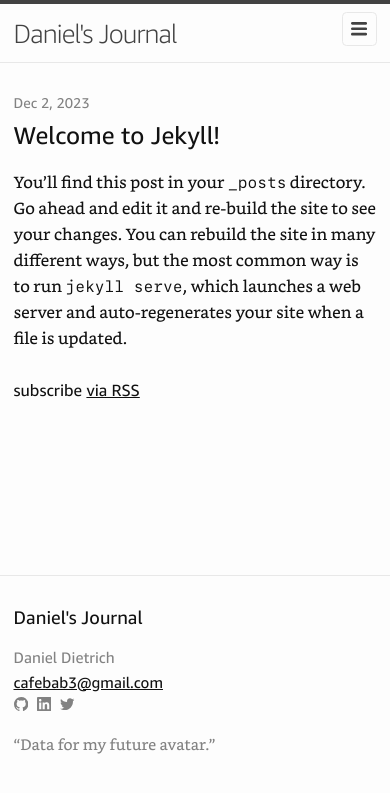
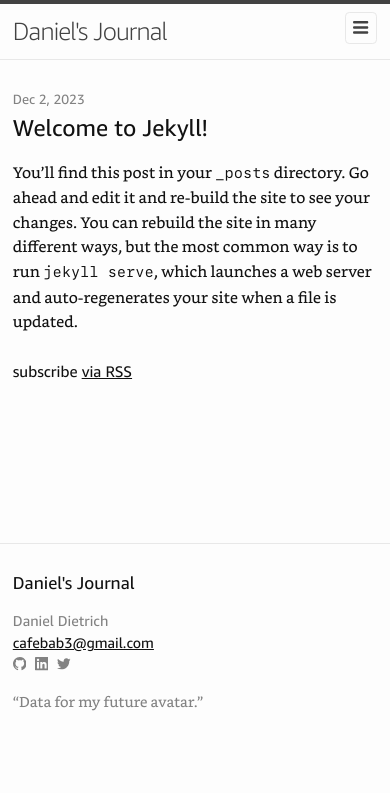
Before and after one commit to danieldietrich/journal, a Jekyll site: the page built from index.md, in a window 390 px wide. Shown: the top 793 px of the page. Built offline with Jekyll 4.4.1, drawn with Linux system fonts in a browser that asks for light colours.

Commit message:
Fine-tuning size on small screens

```diff
--- a/_sass/minima/_base.scss
+++ b/_sass/minima/_base.scss
@@ -25,8 +25,8 @@
 body {
   font: $base-font-weight #{$base-font-size}/#{$base-line-height} $base-font-family;
   @include media-query($on-palm) {
-    zoom: 0.9; /* Scale down on small devices */
-    -moz-transform: scale(0.9);
+    zoom: 0.85; /* Scale down on small devices */
+    -moz-transform: scale(0.85);
     -moz-transform-origin: 0 0;
   }
   text-rendering: optimizeLegibility;
```
